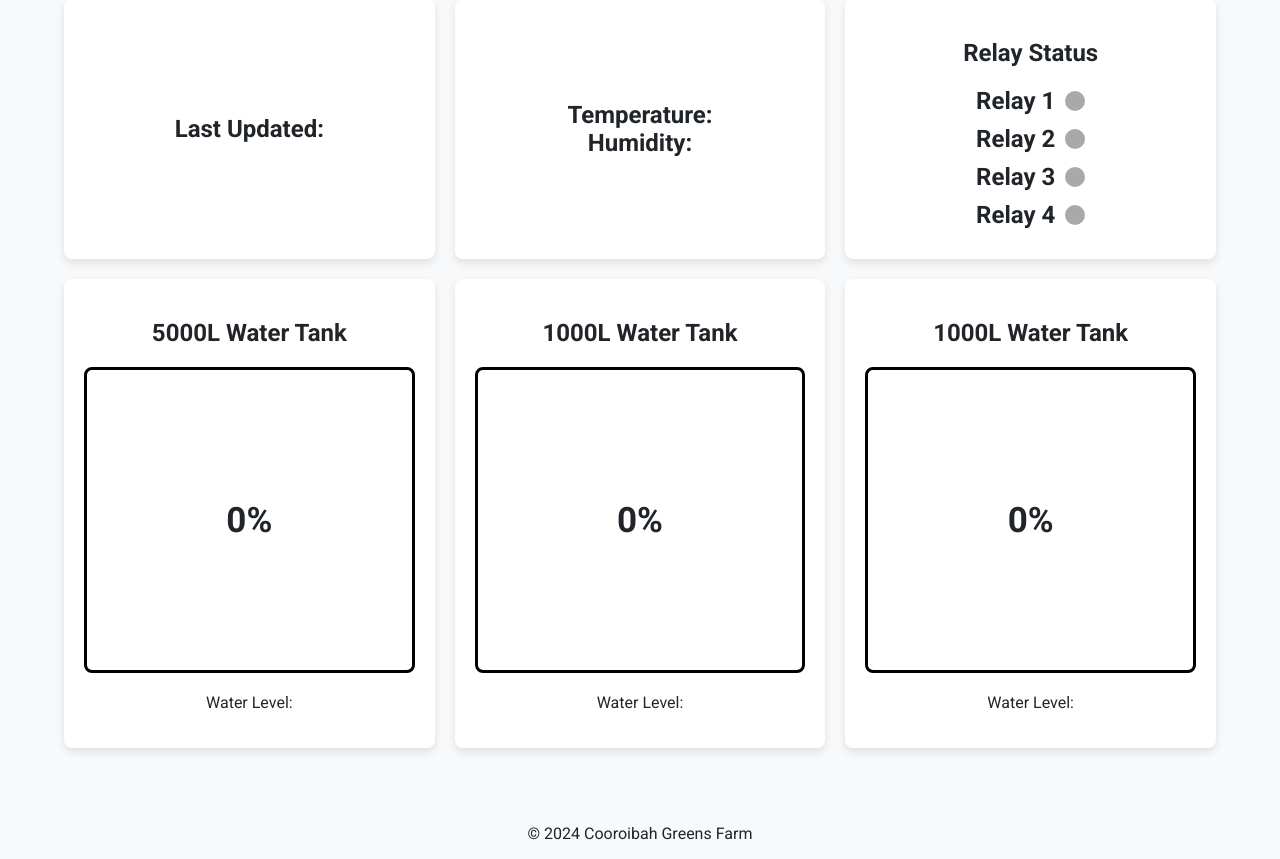
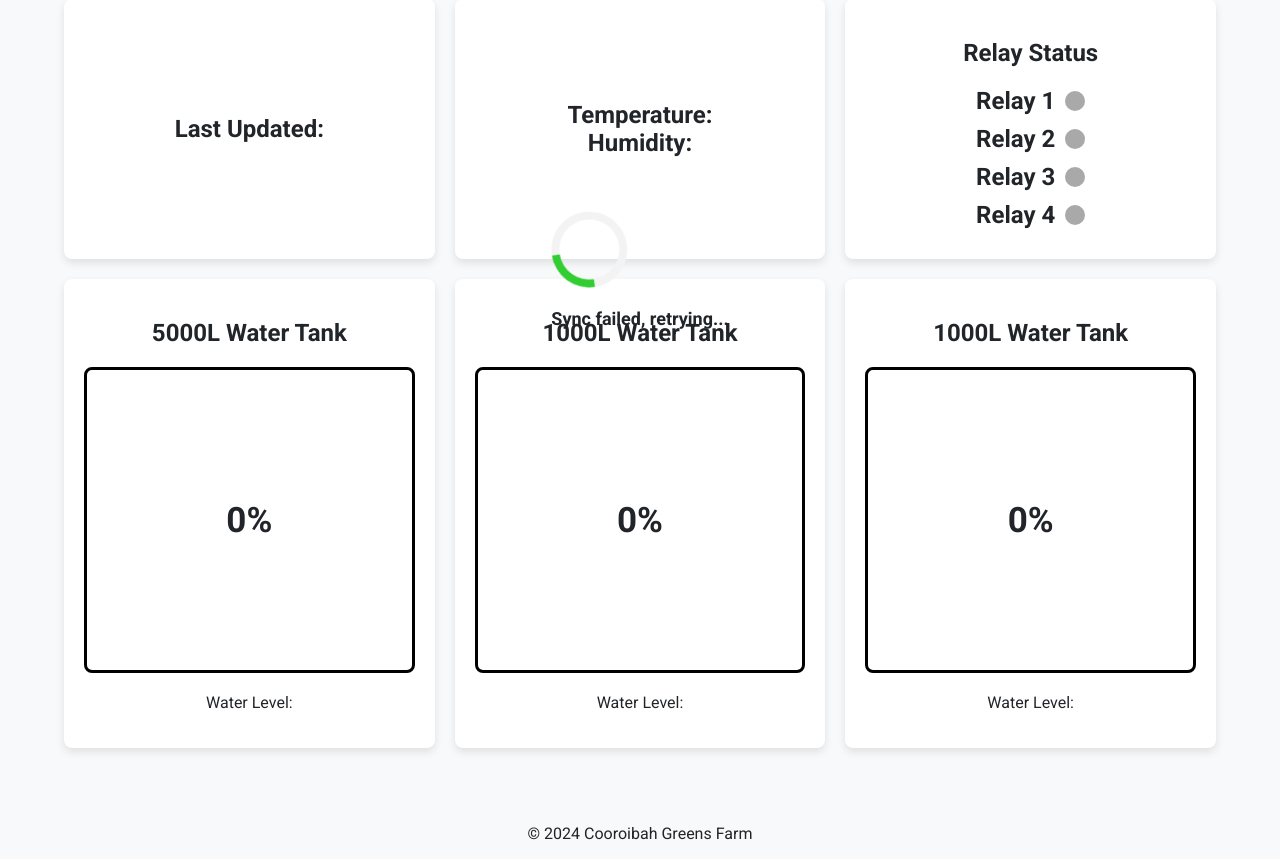
Before and after one commit to hurleyjoe22/new_django_project, a Django app: page /dashboard/ in a window 1280 px wide. Shown: the part 121-980 px from the top of the page. Run offline with Django 5.2, Linux system fonts and the light colour scheme; a user stored in the database is signed in.

Commit message:
updated - dashboard loading screen !

```diff
--- a/myapp/templates/dashboard.html
+++ b/myapp/templates/dashboard.html
@@ -49,7 +49,34 @@
             background-color: #218838;
         }
 
+        /* Loading container styling */
+        .loading-container {
+            position: fixed;
+            top: 50%;
+            left: 50%;
+            transform: translate(-50%, -50%);
+            text-align: center;
+        }
+        .spinner {
+            border: 8px solid #f3f3f3;
+            border-top: 8px solid #32CD32;
+            border-radius: 50%;
+            width: 60px;
+            height: 60px;
+            animation: spin 1s linear infinite;
+            margin-bottom: 20px;
+        }
+        @keyframes spin {
+            0% { transform: rotate(0deg); }
+            100% { transform: rotate(360deg); }
+        }
+        .loading-message {
+            font-size: 18px;
+            font-weight: bold;
+        }
+
         .content {
+            display: none;
             margin-top: 120px;
             width: 90%;
             max-width: 1200px;
@@ -150,7 +177,13 @@
         <h1>Cooroibah Greens Farm Dashboard</h1>
     </header>
 
-    <div class="content">
+    <!-- Loading screen -->
+    <div class="loading-container" id="loadingContainer">
+        <div class="spinner"></div>
+        <p class="loading-message" id="loadingMessage">Syncing with device...</p>
+    </div>
+
+    <div class="content" id="dashboardContent">
         <!-- Last Updated Container -->
         <div class="last-updated-container">
             <p id="lastUpdatedElement" class="timestamp">Last Updated: </p>
@@ -234,6 +267,9 @@
 
         function updateData() {
             $.get('/api/latest-sensor-data/', function (data) {
+                $('#loadingContainer').fadeOut(500, function () {
+                    $('#dashboardContent').fadeIn(500);
+                });
                 displayLastUpdate(data.timestamp);
 
                 $('#temperature').text('Temperature: ' + data.temperature + ' °C');
@@ -246,17 +282,48 @@
                 updateWaterLevel('ama3', 'ama3Percentage', 'ama3Water', data.ama3_distance);
                 updateWaterLevel('ama4', 'ama4Percentage', 'ama4Water', data.ama4_distance);
 
-                // Update relay statuses
                 updateRelayStatus(1, data.relay1 === 'on');
                 updateRelayStatus(2, data.relay2 === 'on');
                 updateRelayStatus(3, data.relay3 === 'on');
                 updateRelayStatus(4, data.relay4 === 'on');
+            }).fail(function () {
+                $('#loadingMessage').text('Sync failed, retrying...');
             });
         }
 
         $(document).ready(function() {
-            updateData();  // Fetch data when the page loads
-            setInterval(updateData, 1000);  // Refresh data every 1 second
+            var retryCount = 0;
+            var maxRetries = 10;
+
+            function checkData() {
+                if (retryCount < maxRetries) {
+                    updateData();
+                    retryCount++;
+                } else {
+                    $('#loadingMessage').text('Sync failed, please check the device connection.');
+                }
+            }
+
+            // Check for new data every second
+            var interval = setInterval(checkData, 1000);
+
+            // Stop checking when data is loaded successfully
+            $('#dashboardContent').on('fadeIn', function() {
+                clearInterval(interval);
+            });
+
+            // Monitor data and revert if connection lost after loading
+            setInterval(function() {
+                $.get('/api/latest-sensor-data/', function (data) {
+                    retryCount = 0; // Reset retry count if data is successfully received
+                }).fail(function () {
+                    $('#dashboardContent').fadeOut(500, function () {
+                        $('#loadingContainer').fadeIn(500);
+                        $('#loadingMessage').text('Connection lost, retrying...');
+                    });
+                    retryCount = 0; // Reset retry count for reconnection attempts
+                });
+            }, 10000); // Check every 10 seconds for connection status
         });
     </script>
 </body>
```
